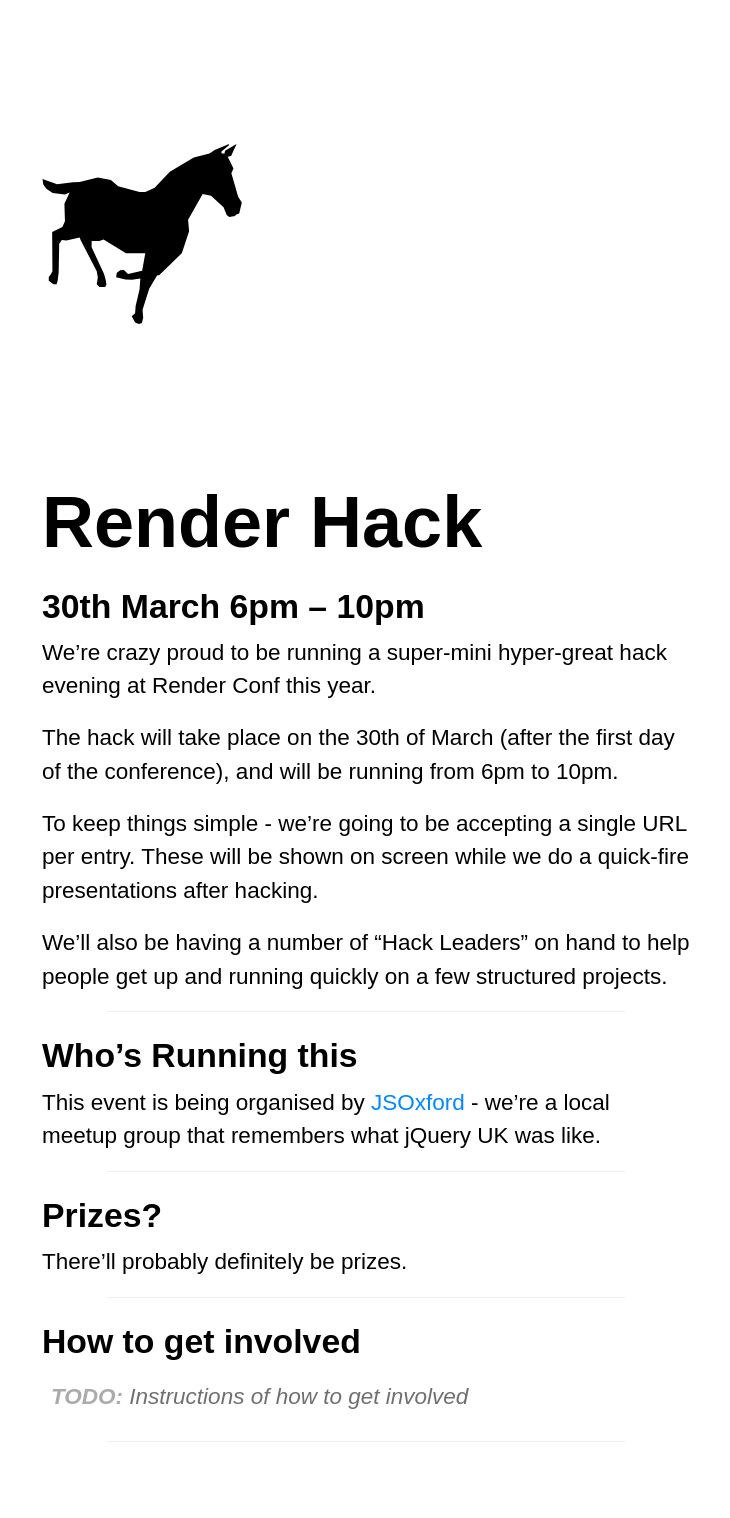
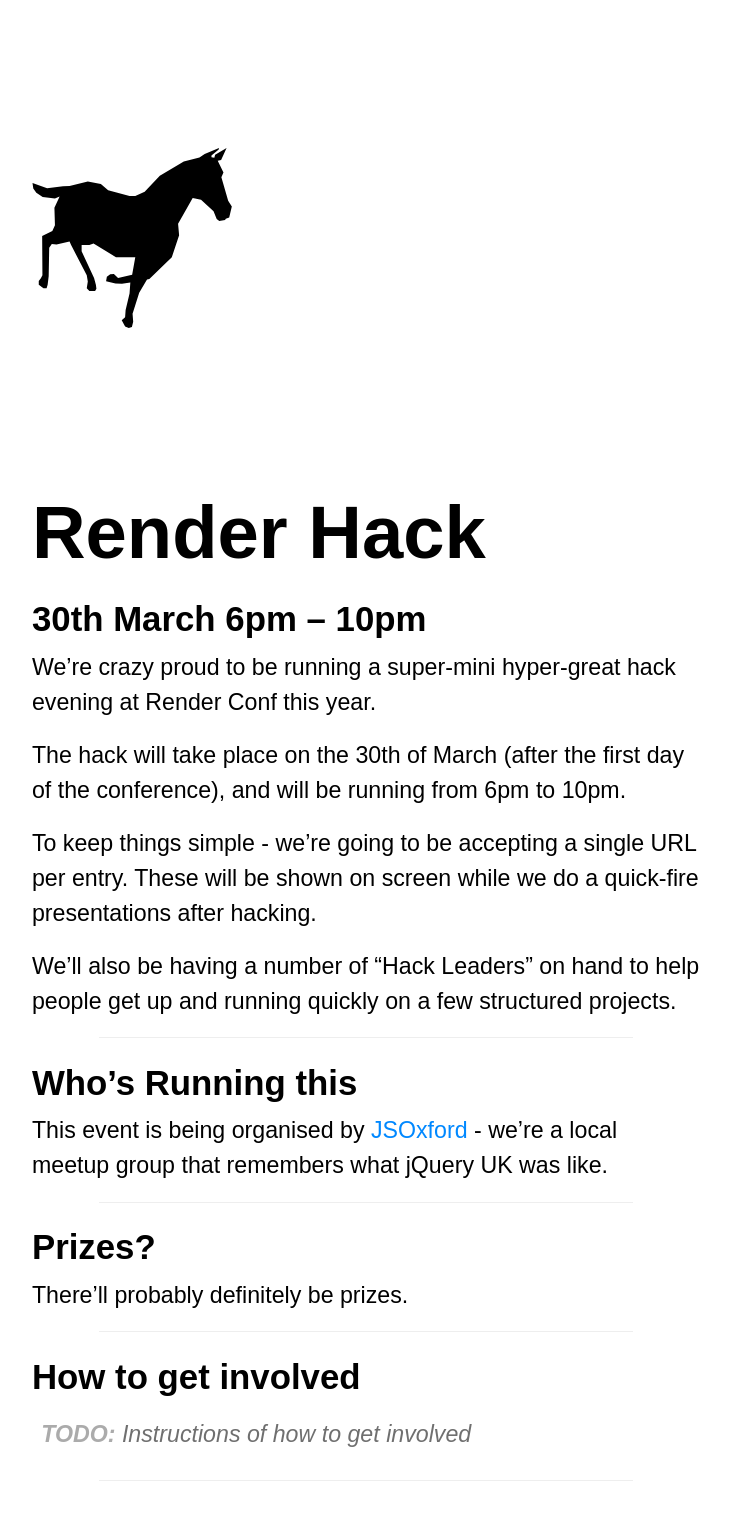
Before and after one commit to jsoxford/hack, a Jekyll site: the page built from index.md, in a window 1280 px wide. Shown: the whole page, without its empty margins (274-1004 px from the left). Built offline with Jekyll 4.4.1, drawn with Linux system fonts in a browser that asks for light colours; our own code applies the rules of GitHub Pages for plain Markdown files; before the commit the page ends 1478 px from its top, so only the background shows below that.

Commit message:
Improve font size and scaling

```diff
--- a/assets/style.scss
+++ b/assets/style.scss
@@ -2,15 +2,16 @@
 ---
 
 html {
-  font-size: 18px;
+  font-size: calc(1em + .2vw);
 }
 
 body {
   font-family: sans-serif;
   font-size: 1.25rem;
   line-height: 1.5;
-  max-width: 36rem;
+  width: 36rem;
   margin: 2rem;
+  max-width: calc(100% - 4rem);
 }
 
 h1,
```
